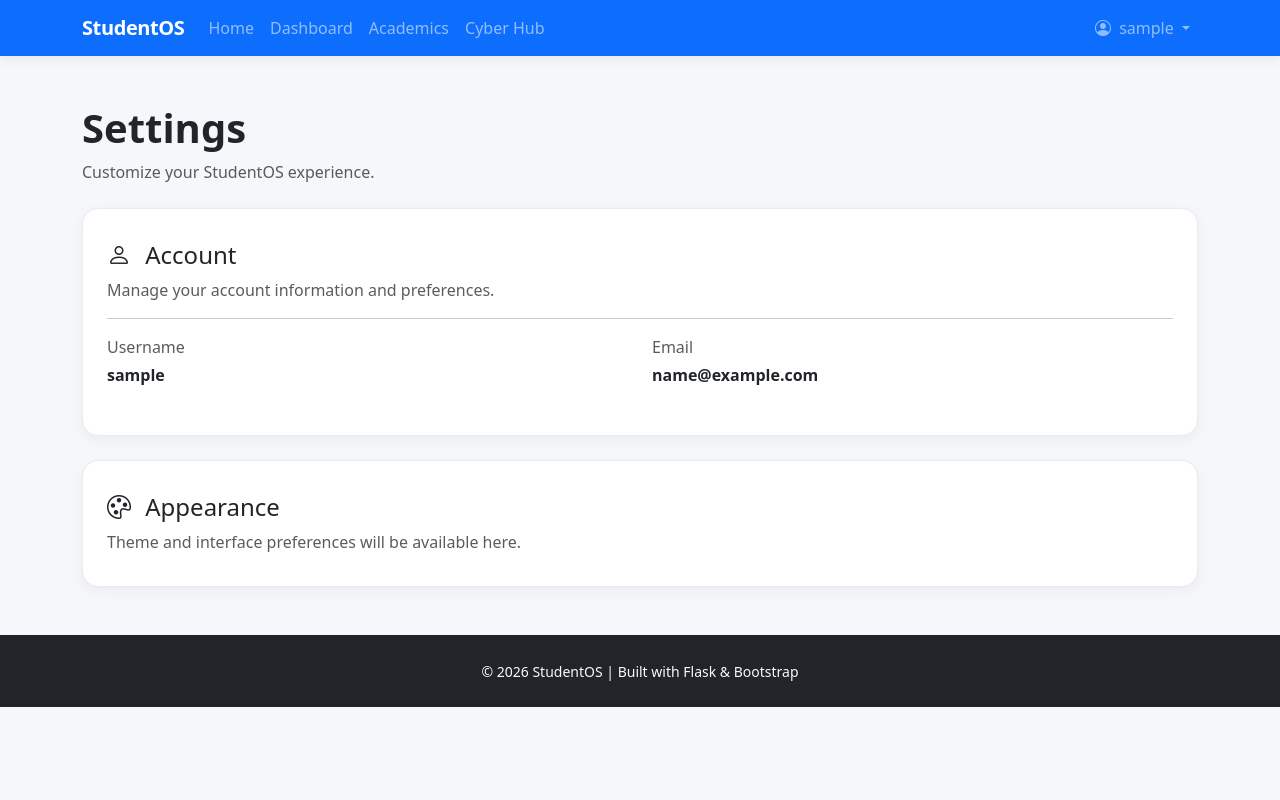
After one commit to housain-07/StudentOS, a Flask app: page /settings in a window 1280 px wide. The commit adds this page. Run offline with Flask 3, Linux system fonts and the light colour scheme; the visitor is signed in with stand-in values (Sample User, id 1).

Commit message:
Session 15: improve UI, account navigation and user feedback

```diff
--- a/app/routes/main.py
+++ b/app/routes/main.py
@@ -1,4 +1,12 @@
-from flask import Blueprint, render_template, request, redirect, url_for, abort
+from flask import (
+    Blueprint,
+    render_template,
+    request,
+    redirect,
+    url_for,
+    abort,
+    flash
+    )
 from flask_login import login_required, current_user
 
 from app import db
@@ -62,16 +70,22 @@ def add_task():
 
         title = request.form["title"].strip()
 
-        if title:
+        # Prevent empty task titles
+        if not title:
+            flash("Task title cannot be empty.", "warning")
+            return redirect(url_for("main.add_task"))
 
-            task = Task(
-                title=title,
-                completed=False,
-                user_id=current_user.id
-            )
+        # Create task for the currently logged-in user
+        task = Task(
+            title=title,
+            completed=False,
+            user_id=current_user.id
+        )
 
-            db.session.add(task)
-            db.session.commit()
+        db.session.add(task)
+        db.session.commit()
+
+        flash("Task created successfully.", "success")
 
         return redirect(url_for("main.dashboard"))
 
@@ -135,3 +149,13 @@ def academics():
 @login_required
 def cyberhub():
     return render_template("cyberhub.html")
+
+@main.route("/profile")
+@login_required
+def profile():
+    return render_template("profile.html")
+
+@main.route("/settings")
+@login_required
+def settings():
+    return render_template("settings.html")
--- a/app/static/css/style.css
+++ b/app/static/css/style.css
@@ -1,6 +1,17 @@
+/* =========================
+   Global
+========================= */
+
 body {
-    background-color: #f8f9fa;
+    background-color: #f5f7fb;
+    color: #212529;
+    min-height: 100vh;
 }
+
+
+/* =========================
+   Hero
+========================= */
 
 .hero {
     margin-top: 80px;
@@ -8,13 +19,107 @@ body {
 
 .brand {
     color: #0d6efd;
-    font-weight: bold;
+    font-weight: 700;
 }
+
+
+/* =========================
+   Navbar
+========================= */
+
+.navbar {
+    box-shadow: 0 2px 12px rgba(0, 0, 0, 0.08);
+}
+
+.navbar-brand {
+    letter-spacing: -0.4px;
+}
+
+.navbar .nav-link {
+    font-weight: 500;
+    transition: opacity 0.2s ease;
+}
+
+.navbar .nav-link:hover {
+    opacity: 0.8;
+}
+
+
+/* =========================
+   Cards
+========================= */
+
+/* =========================
+   Dashboard Cards
+========================= */
+
 .card {
-    transition: transform 0.25s ease, box-shadow 0.25s ease;
+    border: 1px solid #e7eaf0;
+    border-radius: 16px;
+    background-color: #ffffff;
+
+    box-shadow: 0 4px 14px rgba(0, 0, 0, 0.05);
+
+    transition:
+        transform 0.25s ease,
+        box-shadow 0.25s ease;
 }
 
 .card:hover {
-    transform: translateY(-6px);
-    box-shadow: 0 .75rem 1.5rem rgba(0, 0, 0, .15);
+    transform: translateY(-5px);
+    box-shadow: 0 12px 28px rgba(0, 0, 0, 0.10);
 }
+
+.card-body {
+    padding: 2rem 1.5rem;
+}
+
+.card i {
+    transition: transform 0.25s ease;
+}
+
+.card:hover i {
+    transform: scale(1.08);
+}
+/* =========================
+   Task List
+========================= */
+
+.list-group {
+    border-radius: 12px;
+}
+
+.list-group-item {
+    background-color: #ffffff;
+    border: 1px solid #e7eaf0;
+    padding: 0.9rem 1rem;
+    transition:
+        background-color 0.2s ease,
+        box-shadow 0.2s ease;
+}
+
+.list-group-item:hover {
+    background-color: #fafbff;
+    box-shadow: 0 3px 10px rgba(0, 0, 0, 0.04);
+}
+/* =========================
+   Buttons
+========================= */
+
+.btn {
+    border-radius: 8px;
+    font-weight: 500;
+
+    transition:
+        transform 0.2s ease,
+        box-shadow 0.2s ease;
+}
+
+.btn:hover {
+    transform: translateY(-2px);
+    box-shadow: 0 5px 12px rgba(0, 0, 0, 0.12);
+}
+
+.btn-sm {
+    padding: 0.4rem 0.7rem;
+}
--- a/app/templates/base.html
+++ b/app/templates/base.html
@@ -14,7 +14,30 @@
 <body>
 
     {% include "components/navbar.html" %}
+    <div class="container mt-3">
 
+        {% with messages = get_flashed_messages(with_categories=true) %}
+
+        {% if messages %}
+
+        {% for category, message in messages %}
+
+        <div class="alert alert-{{ category }} alert-dismissible fade show" role="alert">
+
+            {{ message }}
+
+            <button type="button" class="btn-close" data-bs-dismiss="alert">
+            </button>
+
+        </div>
+
+        {% endfor %}
+
+        {% endif %}
+
+        {% endwith %}
+
+    </div>
     {% block content %}
     {% endblock %}
 
--- a/app/templates/components/navbar.html
+++ b/app/templates/components/navbar.html
@@ -48,17 +48,45 @@
 
                 {% if current_user.is_authenticated %}
 
-                <li class="nav-item">
-                    <span class="nav-link">
+                <li class="nav-item dropdown">
+
+                    <a class="nav-link dropdown-toggle" href="#" role="button" data-bs-toggle="dropdown"
+                        aria-expanded="false">
+
                         <i class="bi bi-person-circle me-1"></i>
                         {{ current_user.username }}
-                    </span>
-                </li>
 
-                <li class="nav-item">
-                    <a class="nav-link" href="{{ url_for('auth.logout') }}">
-                        Logout
                     </a>
+
+                    <ul class="dropdown-menu dropdown-menu-end">
+
+                        <li>
+                            <a class="dropdown-item" href="{{ url_for('main.profile') }}">
+                                <i class="bi bi-person me-2"></i>
+                                Profile
+                            </a>
+                        </li>
+
+                        <li>
+                            <a class="dropdown-item" href="{{ url_for('main.settings') }}">
+                                <i class="bi bi-gear me-2"></i>
+                                Settings
+                            </a>
+                        </li>
+
+                        <li>
+                            <hr class="dropdown-divider">
+                        </li>
+
+                        <li>
+                            <a class="dropdown-item text-danger" href="{{ url_for('auth.logout') }}">
+                                <i class="bi bi-box-arrow-right me-2"></i>
+                                Logout
+                            </a>
+                        </li>
+
+                    </ul>
+
                 </li>
 
                 {% else %}
--- /dev/null
+++ b/app/templates/settings.html
@@ -0,0 +1,70 @@
+{% extends "base.html" %}
+
+{% block title %}
+Settings | StudentOS
+{% endblock %}
+
+{% block content %}
+
+<div class="container mt-5">
+
+    <div class="mb-4">
+        <h1 class="fw-bold">Settings</h1>
+        <p class="text-muted">
+            Customize your StudentOS experience.
+        </p>
+    </div>
+
+    <div class="card mb-4">
+        <div class="card-body">
+
+            <h4>
+                <i class="bi bi-person me-2"></i>
+                Account
+            </h4>
+
+            <p class="text-muted">
+                Manage your account information and preferences.
+            </p>
+
+            <hr>
+
+            <div class="row">
+
+                <div class="col-md-6">
+                    <p class="text-muted mb-1">Username</p>
+                    <p class="fw-semibold">
+                        {{ current_user.username }}
+                    </p>
+                </div>
+
+                <div class="col-md-6">
+                    <p class="text-muted mb-1">Email</p>
+                    <p class="fw-semibold">
+                        {{ current_user.email }}
+                    </p>
+                </div>
+
+            </div>
+
+        </div>
+    </div>
+
+    <div class="card">
+        <div class="card-body">
+
+            <h4>
+                <i class="bi bi-palette me-2"></i>
+                Appearance
+            </h4>
+
+            <p class="text-muted mb-0">
+                Theme and interface preferences will be available here.
+            </p>
+
+        </div>
+    </div>
+
+</div>
+
+{% endblock %}
```
Also changed, not shown: ENGINEERING_LOG.md (+78 -0 lines), app/routes/auth.py (+52 -5 lines), app/templates/profile.html (added, +62 -0 lines).
